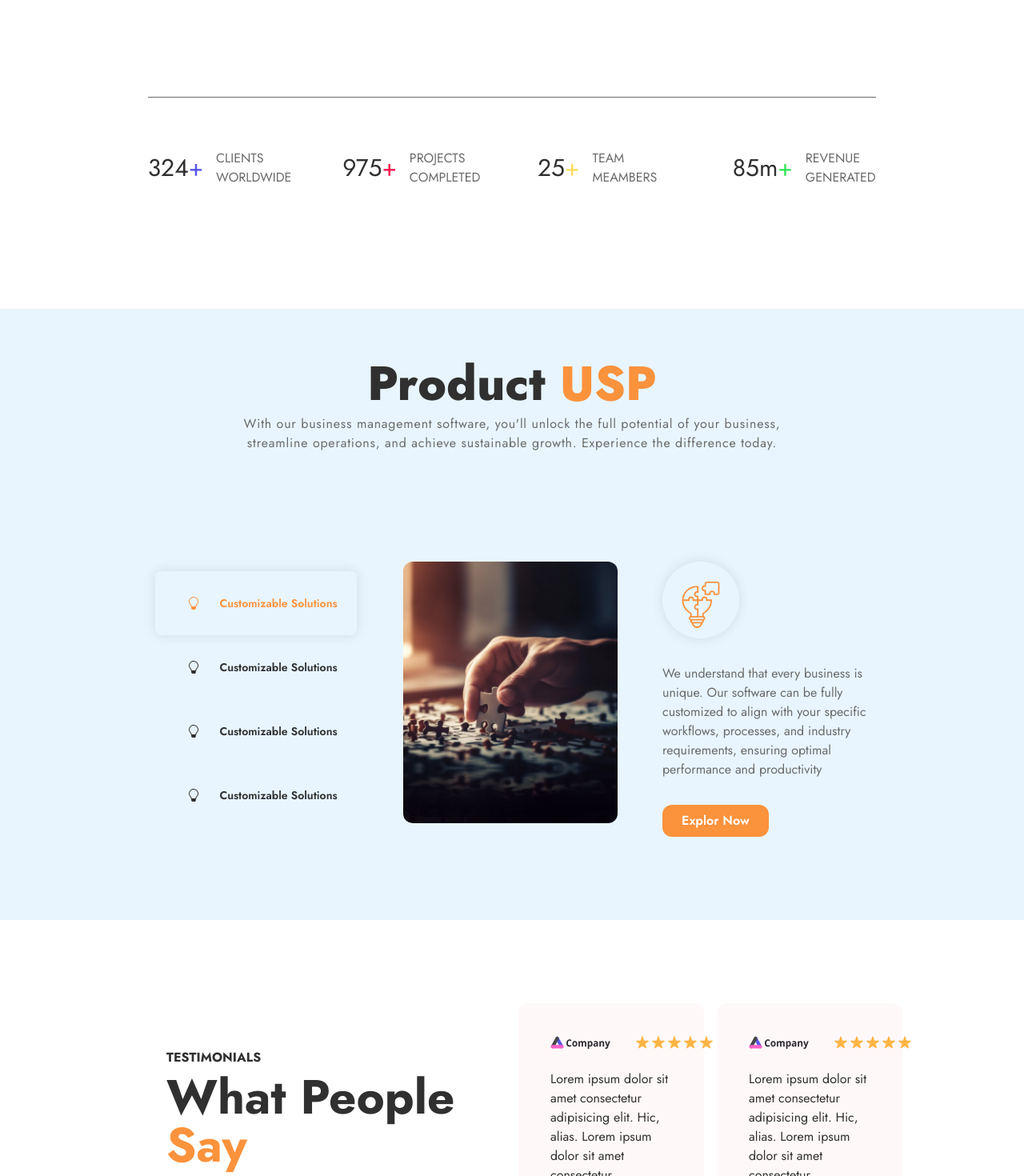
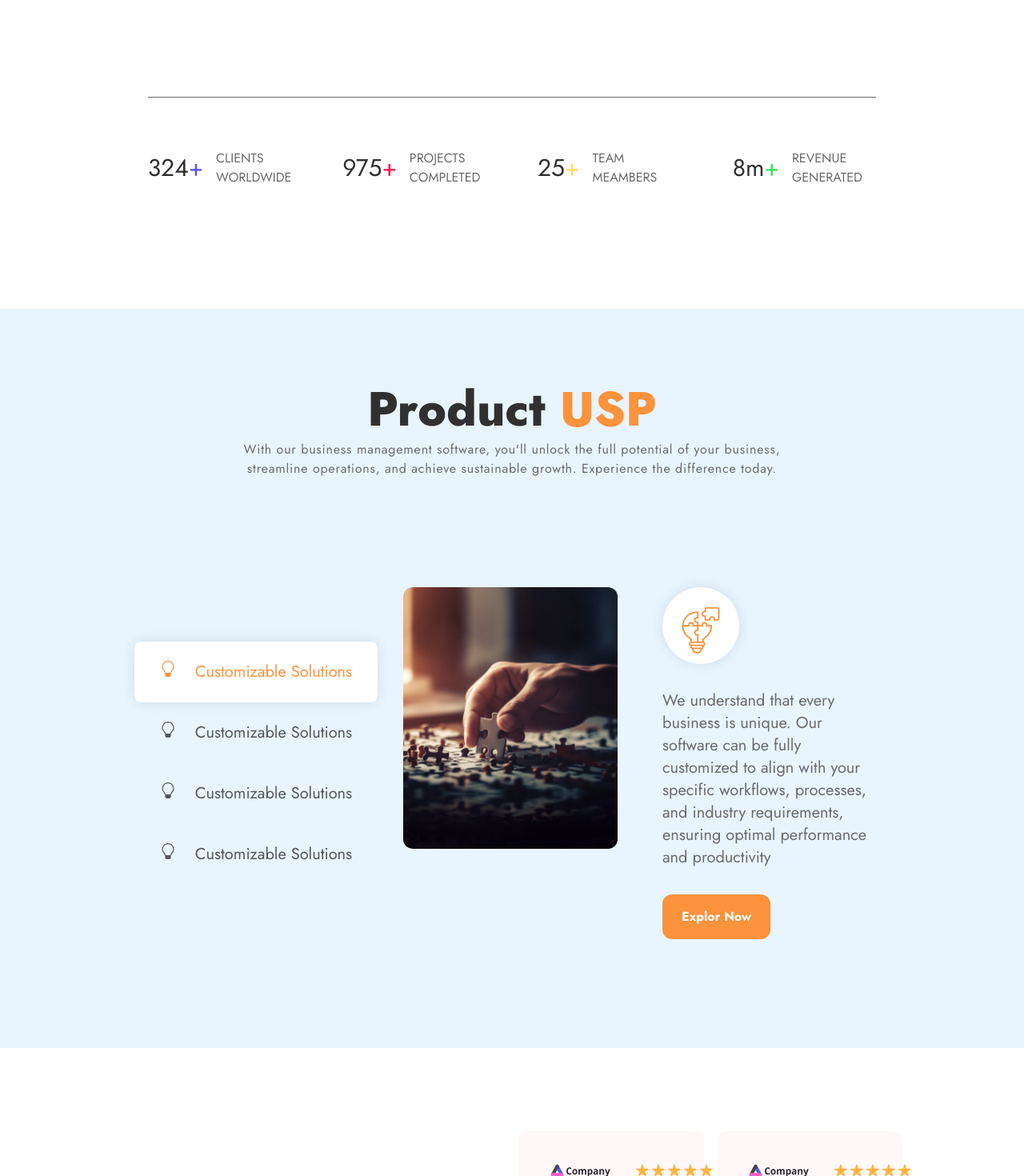
Before and after one commit to saketverma-03-alt/altheory, a Next.js app: page / in a window 1280 px wide. Shown: the part 2780-4250 px from the top of the page at 80% size. Built offline with nearby package versions, Linux system fonts and the light colour scheme.

Commit message:
added animations

```diff
--- a/package.json
+++ b/package.json
@@ -14,6 +14,7 @@
     "next": "14.1.1",
     "react": "^18",
     "react-bootstrap-icons": "^1.11.3",
+    "react-countup": "^6.5.0",
     "react-dom": "^18",
     "react-intersection-observer": "^9.8.1"
   },
--- a/src/components/UspSection.jsx
+++ b/src/components/UspSection.jsx
@@ -29,58 +29,57 @@ export function UsepSectin() {
               onClick={(e) => setSelected(0)}
               value={0}
               className={`${
-                selected === 0 ? "text-primary shadow-bal" : ""
-              } px-6 py-4 flex gap-2  text-left h-fit
-               `}
+                selected === 0
+                  ? "text-primary shadow-bal bg-white"
+                  : "opacity-80"
+              } w-fit px-8 py-6 flex gap-6  text-left  h-fit font-[400] text-xl`}
             >
-              <div className="h-12 w-12 grid place-items-center">
+              <div className="grid place-items-center">
                 <Lightbulb className="self-center " />
               </div>
-              <span className="flex-1 block my-auto text-sm">
-                Customizable Solutions
-              </span>
+              <span className="flex-1 block  ">Customizable Solutions</span>
             </button>
             <button
               onClick={(e) => setSelected(1)}
               value={0}
               className={`${
-                selected === 1 ? "text-primary shadow-bal" : ""
-              } px-6 py-4 flex gap-2  text-left h-fit  `}
+                selected === 1
+                  ? "text-primary shadow-bal bg-white"
+                  : "opacity-80"
+              } w-fit px-8 py-6 flex gap-6  text-left  h-fit font-[400] text-xl`}
             >
-              <div className="h-12 w-12 grid place-items-center">
+              <div className="grid place-items-center">
                 <Lightbulb className="self-center " />
               </div>
-              <span className="flex-1 block my-auto text-sm">
-                Customizable Solutions
-              </span>
+              <span className="flex-1 block  ">Customizable Solutions</span>
             </button>
             <button
               onClick={(e) => setSelected(2)}
               value={2}
               className={`${
-                selected === 2 ? "text-primary shadow-bal" : ""
-              } px-6 py-4 flex gap-2  text-left  h-fit `}
+                selected === 2
+                  ? "text-primary shadow-bal bg-white"
+                  : "opacity-80"
+              } w-fit px-8 py-6 flex gap-6  text-left  h-fit font-[400] text-xl`}
             >
-              <div className="h-12 w-12 grid place-items-center">
+              <div className="grid place-items-center">
                 <Lightbulb className="self-center " />
               </div>
-              <span className="flex-1 block my-auto text-sm">
-                Customizable Solutions
-              </span>
+              <span className="flex-1 block  ">Customizable Solutions</span>
             </button>
             <button
               onClick={(e) => setSelected(3)}
               value={0}
               className={`${
-                selected === 3 ? "text-primary shadow-bal" : ""
-              } px-6 py-4 flex gap-2  text-left  h-fit `}
+                selected === 3
+                  ? "text-primary shadow-bal bg-white"
+                  : "opacity-80"
+              } w-fit px-8 py-6 flex gap-6  text-left  h-fit font-[400] text-xl`}
             >
-              <div className="h-12 w-12 grid place-items-center">
+              <div className="grid place-items-center">
                 <Lightbulb className="self-center " />
               </div>
-              <span className="flex-1 block my-auto text-sm">
-                Customizable Solutions
-              </span>
+              <span className="flex-1 block  ">Customizable Solutions</span>
             </button>
           </div>
           <div className=" p-6 col-span-2 ">
@@ -102,7 +101,7 @@ const Usp1 = () => {
         appear={true}
         show={true}
         as="div"
-               className={'grid lg:grid-cols-2 gap-14  w-full'}
+        className={"grid lg:grid-cols-2 gap-14  w-full"}
         enter="transition-all duration-500"
         enterFrom="opacity-0 scale-90 "
         enterTo="opacity-100 "
@@ -110,30 +109,33 @@ const Usp1 = () => {
         leaveFrom="opacity-100 "
         leaveTo="opacity-0 scale-90  "
       >
-
-      <Image alt="product usp" src={MainImage} className="rounded-xl  object-cover lg:mr-20" />
+        <Image
+          alt="product usp"
+          src={MainImage}
+          className="rounded-xl  object-cover lg:mr-20"
+        />
         <div className="flex justify-center flex-col">
           <figure
-          className="rounded-full shadow-bal grid place-items-center p-6    border-gray-200 h-20 w-20 md:h-24 md:w-24
+            className="rounded-full bg-white shadow-bal grid place-items-center p-6    border-gray-200 h-20 w-20 md:h-24 md:w-24
         "
           >
             <Image alt="icon" src={CustmSol} className="h-full w-full" />
           </figure>
           <p
-          className="mt-8 mb-8 max-w-64 text-muted
+            className="mt-8 mb-8 max-w-80 text-xl text-muted
         "
           >
-          We understand that every business is unique. Our software can be fully
-          customized to align with your specific workflows, processes, and
-          industry requirements, ensuring optimal performance and productivity
+            We understand that every business is unique. Our software can be
+            fully customized to align with your specific workflows, processes,
+            and industry requirements, ensuring optimal performance and
+            productivity
           </p>
 
-        <button className="btn-primary w-fit  text-white rounded-xl   px-6">
+          <button className="btn-primary w-fit font-bold py-4  text-white rounded-xl   px-6">
             Explor Now
           </button>
         </div>
       </Transition>
-
     </>
   );
 };
--- a/src/components/heroSection.jsx
+++ b/src/components/heroSection.jsx
@@ -13,11 +13,13 @@ export function HeroSection() {
           <div className="">
             <motion.h1
               initial={{
+                visibility: 'hidden',
                 translateX: -30,
-                opacity: 0
+                opacity: 0,
               }}
               animate={{
                 opacity: 100,
+                visibility: 'visible',
                 scaleY: 1,
                 translateX :0,
                 borderRadius: ["0%", "0%", "50%", "50%", "0%"],
--- /dev/null
+++ b/src/components/statsSec.jsx
@@ -0,0 +1,61 @@
+import { useIntersectionObserver } from "@/hooks";
+import CountUp from "react-countup";
+
+export default function StatsSection() {
+  const [activeSec, ref] = useIntersectionObserver();
+  return (
+    <>
+      <div id="stats" ref={ref.home} className="border-t border-muted m-10 ">
+        <div className="grid grid-col-1 sm:grid-cols-2 md:grid-cols-4 gap-16 pt-16">
+          <div className="flex items-center gap-4">
+            <span className="text-3xl">
+              {activeSec === "stats" && (
+                <CountUp start={0} end={324} duration={1} />
+              )}
+              {/* 324 */}
+              <span className="text-[#5956E8]">+</span>
+            </span>
+            <span className="text-muted">
+              CLIENTS <br /> WORLDWIDE
+            </span>
+          </div>
+          <div className="flex items-center gap-4">
+            <span className="text-3xl">
+              {activeSec === "stats" && (
+                <CountUp start={0} end={975} duration={1} />
+              )}
+              <span className="text-[#FF1850]">+</span>
+            </span>
+
+            <span className="text-muted">
+              PROJECTS <br /> COMPLETED
+            </span>
+          </div>
+          <div className="flex items-center gap-4">
+            <span className="text-3xl">
+              {activeSec === "stats" && (
+                <CountUp start={0} end={25} duration={1} />
+              )}
+              <span className="text-[#FFDC60]">+</span>
+            </span>
+            <span className="text-muted">
+              TEAM <br /> MEAMBERS
+            </span>
+          </div>
+
+          <div className="flex items-center gap-4">
+            <span className="text-3xl">
+              {activeSec === "stats" && (
+                <CountUp start={0} end={8} duration={3} />
+              )}
+              m<span className="text-[#38E55E]">+</span>
+            </span>
+            <span className="text-muted">
+              REVENUE <br /> GENERATED
+            </span>
+          </div>
+        </div>
+      </div>
+    </>
+  );
+}
--- a/src/components/tetimonialSection.jsx
+++ b/src/components/tetimonialSection.jsx
@@ -21,7 +21,7 @@ export function TestimonialSection() {
   }
   return (
     <>
-      <div className="grid md:grid-cols-2 w-full lg:px-36">
+      <div className="grid md:grid-cols-2 w-full ">
         {/* info */}
         <div className="p-10 md:p-16">
           <h3 className="font-bold">TESTIMONIALS</h3>
--- a/src/pages/index.jsx
+++ b/src/pages/index.jsx
@@ -22,26 +22,33 @@ import { AboutusSection } from "@/components/abutUsSection";
 import { OurProductSection } from "@/components/ourproductSecction";
 import { TeamSection } from "@/components/teamSection";
 import { useIntersectionObserver } from "@/hooks";
-import { Envelope, Facebook, Instagram, Linkedin, Twitter, Youtube } from "react-bootstrap-icons";
-
-
+import {
+  Envelope,
+  Facebook,
+  Instagram,
+  Linkedin,
+  Twitter,
+  Youtube,
+} from "react-bootstrap-icons";
+import CountUp from "react-countup";
+import StatsSection from "@/components/statsSec";
+import { motion } from "framer-motion";
 
 export default function Example() {
-  const [activeTabId,secRefs] = useIntersectionObserver()
-
+  const [activeTabId, secRefs] = useIntersectionObserver();
 
   return (
     <>
       <Nav activeTabId={activeTabId} />
-      <div className="h-[5.2rem] bg-white z-10 relative" ></div>
-      <main className="flex flex-col items-center text-secondary">
-        <section className="" id="home" ref={secRefs.home} >
+      <div className="h-[5.2rem] bg-white z-10 relative"></div>
+      <main className="flex flex-col items-center text-secondary overflow-x-clip">
+        <section className="" id="home" ref={secRefs.home}>
           <HeroSection />
         </section>
-        <section  className="max-w-[1980px] md:mx-36 mt-12 lg:mt-40">
+        <section className="max-w-[1980px] md:mx-36 mt-12 lg:mt-40">
           <div className="mb-10">
             <div className="text-2xl  font-semibold text-center mb-4">
-            Harness the Power of Business Management Software for Growth
+              Harness the Power of Business Management Software for Growth
             </div>
             <p className="mx-auto px-10 text-center max-w-2xl leading-[26px]  text-muted ">
               Unique and powerful suite of software to run your entire business,
@@ -57,7 +64,8 @@ export default function Example() {
               <div className="flex-1 space-y-2 text-center md:text-left">
                 <div className="font-[500] text-xl">Elevate Productivity </div>
                 <p className="text-muted">
-                Streamlining processes and leveraging innovative tools to maximize efficiency and output
+                  Streamlining processes and leveraging innovative tools to
+                  maximize efficiency and output
                 </p>
               </div>
             </div>
@@ -66,9 +74,12 @@ export default function Example() {
                 <Image alt="icon" src={CostGif} />
               </figure>
               <div className="flex-1 space-y-2 text-center md:text-left ">
-                <div className="font-[500] text-xl">Transforming Business Dynamics </div>
+                <div className="font-[500] text-xl">
+                  Transforming Business Dynamics{" "}
+                </div>
                 <p className="text-muted">
-                Revolutionizing technological landscapes to redefine business strategies and operations
+                  Revolutionizing technological landscapes to redefine business
+                  strategies and operations
                 </p>
               </div>
             </div>
@@ -77,9 +88,13 @@ export default function Example() {
                 <Image alt="icon" src={RocketGif} />
               </figure>
               <div className="flex-1 space-y-2  text-center md:text-left">
-                <div className="font-[500] text-xl">Transforming Operations </div>
+                <div className="font-[500] text-xl">
+                  Transforming Operations{" "}
+                </div>
                 <p className="text-muted">
-                Optimizing processes and workflows to enhance efficiency and productivity                </p>
+                  Optimizing processes and workflows to enhance efficiency and
+                  productivity{" "}
+                </p>
               </div>
             </div>
           </div>
@@ -87,81 +102,41 @@ export default function Example() {
 
         {/* About us section */}
 
-        <span id="about" ref={secRefs.about} ></span>
+        <span id="about" ref={secRefs.about}></span>
 
-        <section
-
-          className="bg-[#FAFAFA] w-full flex flex-col  items-center  "
-        >
+        <section className="bg-[#FAFAFA] w-full flex flex-col  items-center  ">
           <AboutusSection />
         </section>
         {/* our product section */}
-        <span id="products" ref={secRefs.product} ></span>
+        <span id="products" ref={secRefs.product}></span>
 
-        <section
-          className=" w-full grid md:grid-cols-2 p-6 md:p-20 my-16 max-w-[1980px] lg:px-36"
-        >
+        <section className=" w-full grid md:grid-cols-2 p-6 md:p-20 my-16 max-w-[1980px] lg:px-36">
           <OurProductSection />
         </section>
 
         {/* STATS section */}
         <section>
-          <div className="border-t border-muted m-10 ">
-            <div className="grid grid-col-1 sm:grid-cols-2 md:grid-cols-4 gap-16 pt-16">
-              <div className="flex items-center gap-4">
-                <span className="text-3xl">
-                  324
-                  <span className="text-[#5956E8]">+</span>
-                </span>
-                <span className="text-muted">
-                  CLIENTS <br /> WORLDWIDE
-                </span>
-              </div>
-              <div className="flex items-center gap-4">
-                <span className="text-3xl">
-                  975
-                  <span className="text-[#FF1850]">+</span>
-                </span>
-
-                <span className="text-muted">
-                  PROJECTS <br /> COMPLETED
-                </span>
-              </div>
-              <div className="flex items-center gap-4">
-                <span className="text-3xl">
-                  25
-                  <span className="text-[#FFDC60]">+</span>
-                </span>
-                <span className="text-muted">
-                  TEAM <br /> MEAMBERS
-                </span>
-              </div>
-
-              <div className="flex items-center gap-4">
-                <span className="text-3xl">
-                  85m
-                  <span className="text-[#38E55E]">+</span>
-                </span>
-                <span className="text-muted">
-                  REVENUE <br /> GENERATED
-                </span>
-              </div>
-            </div>
-          </div>
+          <StatsSection />
         </section>
         {/*Product USP section*/}
-        <section id="usp" className="flex bg-[#E8F5FF] py-16  flex-col mt-28">
+        <section
+          id="usp"
+          className="flex bg-[#E8F5FF] w-full py-24 justify-center items-center flex-col mt-28"
+        >
           <UsepSectin />
           {/*TODO: have to do some work here prob need interactive components*/}
         </section>
         {/* Testimonial section */}
-        <section id="testimonial" className="my-24 ">
+        <section
+          id="testimonial"
+          className="my-24 max-w-[1980px] lg:px-36 px-6 "
+        >
           <TestimonialSection />
         </section>
         {/* Founders Section */}
         <TeamSection />
         {/*Trusted By section*/}
-        <section className="my-32 flex items-center flex-col max-w-[1980px] lg:px-36">
+        <section className="mt-32 flex items-center flex-col max-w-[1980px] lg:px-36">
           <h2 className="font-bold text-3xl text-center mb-2 px-4">
             Trusted By Teams Around The Globally
           </h2>
@@ -170,13 +145,32 @@ export default function Example() {
             <br />
             Brought To You Transform The Way You Work.
           </p>
-          <div className="grid lg:flex grid-cols-2 p-4 gap-16 mt-16 ">
+        </section>
+        <div className="my-16 hidden md:block ">
+          <motion.div
+            transition={{ duration: 15, ease: "linear", repeat: Infinity }}
+            initial={{ x: "-50%" }}
+            animate={{ x: "0" }}
+            className=" flex  p-4 gap-28 mt-16"
+          >
+            {[...Array(10)].map(() => (
+              <>
+                <Image alt="onboardme logo" src={ClientImg1} />
+                <Image alt="client.sport logo" src={ClientImg2} />
+                <Image alt="Lorem logo" src={ClientImg3} />
+                <Image alt="Berry logo" src={ClientImg4} />
+              </>
+            ))}
+          </motion.div>
+        </div>
+        <div className="grid grid-cols-2  p-4 gap-16 mt-16 my-16 md:hidden  ">
+          <>
             <Image alt="onboardme logo" src={ClientImg1} />
             <Image alt="client.sport logo" src={ClientImg2} />
             <Image alt="Lorem logo" src={ClientImg3} />
             <Image alt="Berry logo" src={ClientImg4} />
-          </div>
-        </section>
+          </>
+        </div>
         <footer className=" md:px-16 w-full max-w-7xl mt-24">
           <form
             style={{
@@ -253,7 +247,6 @@ export default function Example() {
                 <ul className="flex flex-col">
                   <div className="text-primary   ">Say Hellow</div>
                   <div className=" flex flex-col gap-1">
-
                     <div>
                       <span>
                         {" "}
@@ -263,7 +256,6 @@ export default function Example() {
                         >
                           {" "}
                           <Envelope className="h-5 w-5  " /> Contact
-
                         </a>
                       </span>
                     </div>
@@ -273,7 +265,11 @@ export default function Example() {
             </div>
           </div>
 
-          <div id="contact" ref={secRefs.contact} className="text-muted flex w-full my-4 px-2 text-sm">
+          <div
+            id="contact"
+            ref={secRefs.contact}
+            className="text-muted flex w-full my-4 px-2 text-sm"
+          >
             <span className="block">
               Copyright © <span className="text-secondary font-bold"></span> |
               is Proudly Powered by Altheory
```
Also changed, not shown: src/components/abutUsSection.jsx (+26 -21 lines), src/components/ourproductSecction.jsx (+45 -23 lines), src/components/teamSection.jsx (+21 -16 lines), src/util/animationVarient.js (added, +10 -0 lines), 1 other file (tests, documents, lock files or other folders). Lines whose indentation alone changed are shown as unchanged.
